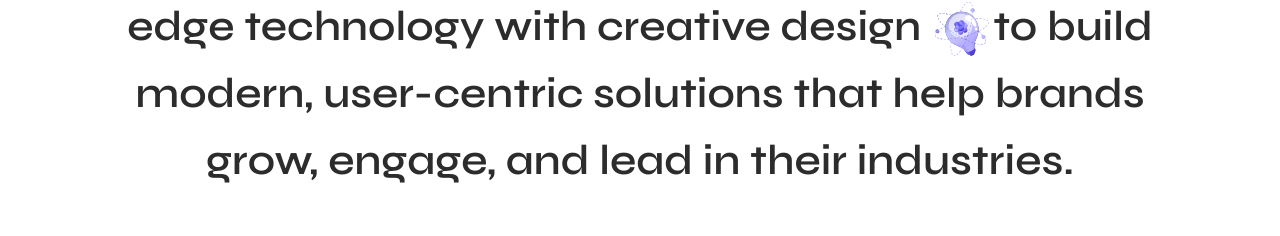
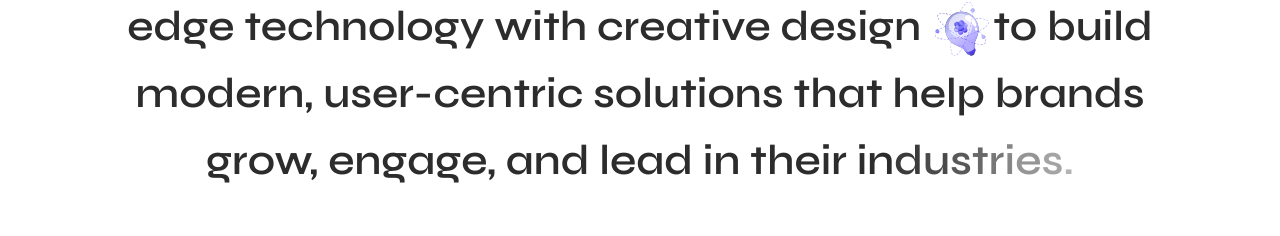
Before and after one commit to afnanahmadtariq/Devstract, a Next.js app: page / in a window 1280 px wide. Shown: the part 1453-1689 px from the top of the page. Built offline with nearby package versions, Linux system fonts and the light colour scheme.

Commit message:
Update scroll-text-section.tsx

```diff
--- a/components/scroll-text-section.tsx
+++ b/components/scroll-text-section.tsx
@@ -64,10 +64,35 @@ export default function ScrollTextSection() {
   ];
 
   const flatText = textParts.map(part => typeof part === "string" ? part : "").join("");
+  const interpolateColor = (progress: number, startColor: string, endColor: string) => {
+    const hexToRgb = (hex: string) => {
+      const bigint = parseInt(hex.slice(1), 16);
+      return {
+        r: (bigint >> 16) & 255,
+        g: (bigint >> 8) & 255,
+        b: bigint & 255,
+      };
+    };
+
+    const rgbToHex = (r: number, g: number, b: number) => {
+      return `#${((1 << 24) + (r << 16) + (g << 8) + b).toString(16).slice(1)}`;
+    };
+
+    const startRgb = hexToRgb(startColor);
+    const endRgb = hexToRgb(endColor);
+
+    const r = Math.round(startRgb.r + (endRgb.r - startRgb.r) * progress);
+    const g = Math.round(startRgb.g + (endRgb.g - startRgb.g) * progress);
+    const b = Math.round(startRgb.b + (endRgb.b - startRgb.b) * progress);
+
+    return rgbToHex(r, g, b);
+  };
+
   const getLetterColor = (index: number) => {
     const totalLetters = flatText.length;
-    const threshold = Math.floor(animationProgress * totalLetters);
-    return index < threshold ? "#2C2C2C" : "#C2C2C2";
+    const threshold = animationProgress * totalLetters;
+    const progress = Math.min(Math.max((index - (threshold - 10)) / 10, 0), 1); // Smooth transition range
+    return interpolateColor(progress, "#2C2C2C", "#C2C2C2");
   };
 
   return (
```
